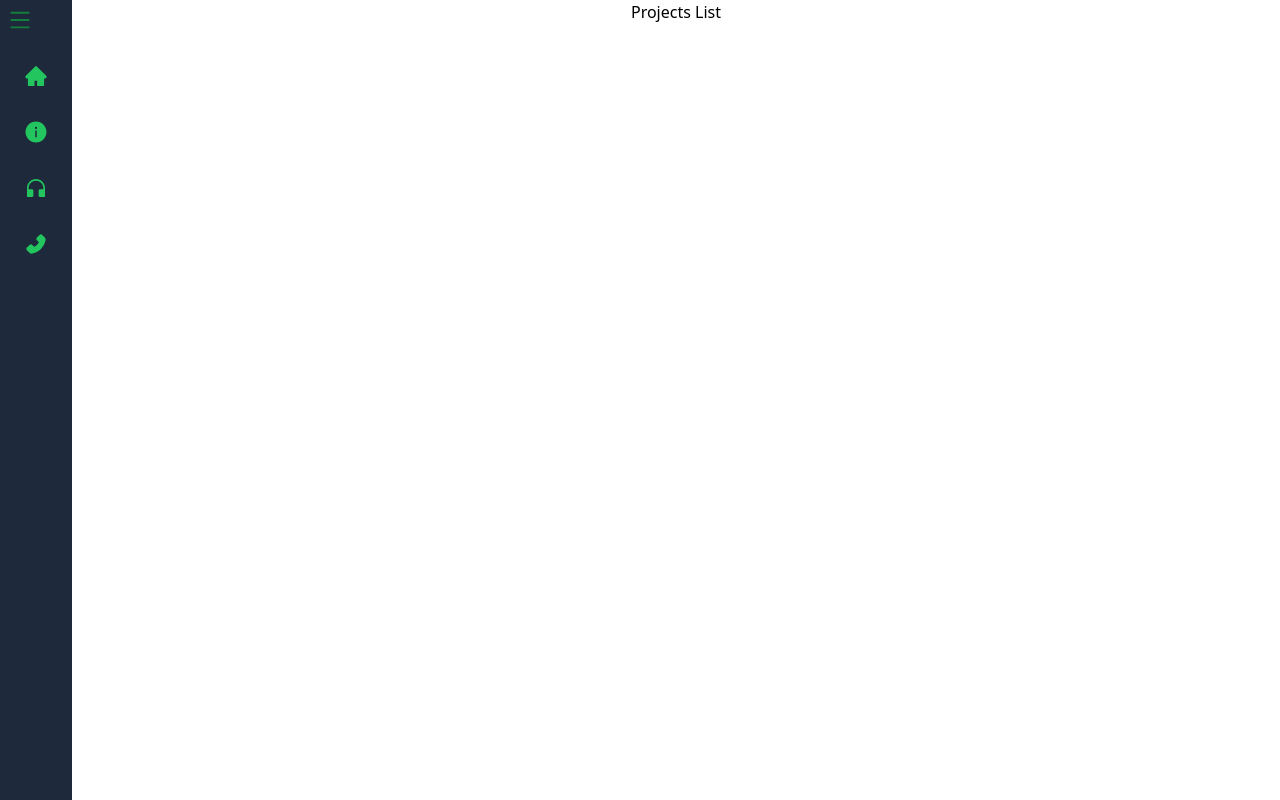
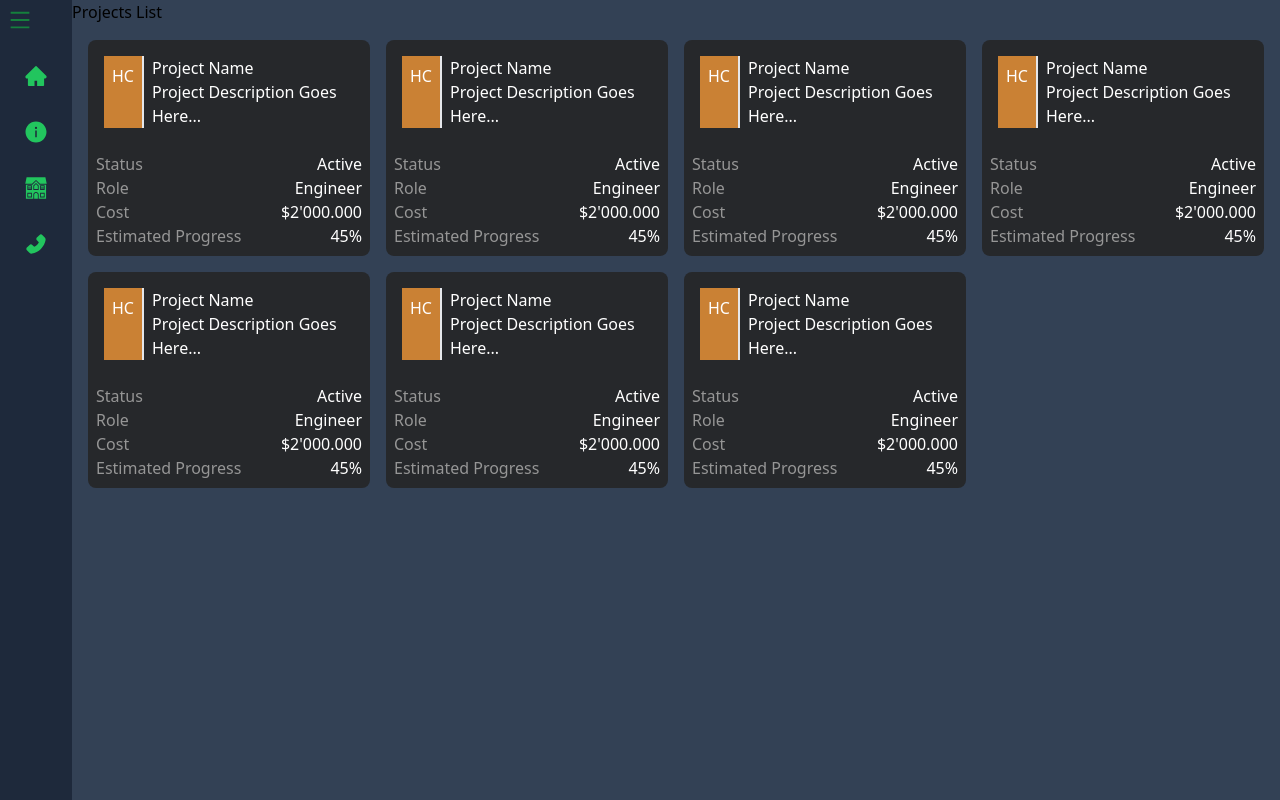
Before and after one commit to HassanEmam/BIMPWA, a React (Vite) app: page /dashboard in a window 1280 px wide. Built offline with nearby package versions, Linux system fonts and the light colour scheme; sample sign-in values are in the browser's storage.

Commit message:
added Project Card

```diff
--- a/src/components/Dashboard.tsx
+++ b/src/components/Dashboard.tsx
@@ -1,11 +1,14 @@
 import Sidenav from "./Sidenav";
-
+import ProjectsList from "./ProjectsList";
 const Dashboard = () => (
   <div className="flex h-full w-full sm:flex-row">
     <div className="fixed sm:static sm:h-full sm:flex-col">
       <Sidenav />
     </div>
-    <div className="flex flex-1 justify-center">Projects List</div>
+    <div className=" flex-1 bg-slate-700">
+      Projects List
+      <ProjectsList />
+    </div>
   </div>
 );
 
--- /dev/null
+++ b/src/components/ProjectCard.tsx
@@ -0,0 +1,33 @@
+const ProjectCard = () => {
+  return (
+    <div className="bg-[#26282b] rounded-lg cursor-pointer hover:outline hover:outline-2 hover:outline-[#029AE0]">
+      <div className="flex gap-2 p-4 align-middle justify-start border-b-[#3b3c3f]">
+        <p className="bg-[#ca8134] p-2 border-r-2 aspect-square">HC</p>
+        <div>
+          <h5>Project Name</h5>
+          <p>Project Description Goes Here...</p>
+        </div>
+      </div>
+      <div className="p-2 flex-col">
+        <div className="flex items-center justify-between w-full">
+          <p className=" text-[#969696]">Status</p>
+          <p>Active</p>
+        </div>
+        <div className="flex items-center justify-between w-full">
+          <p className="text-[#969696]">Role</p>
+          <p>Engineer</p>
+        </div>
+        <div className="flex items-center justify-between w-full">
+          <p className="text-[#969696]">Cost</p>
+          <p>$2'000.000</p>
+        </div>
+        <div className="flex items-center justify-between w-full">
+          <p className="text-[#969696]">Estimated Progress</p>
+          <p>45%</p>
+        </div>
+      </div>
+    </div>
+  );
+};
+
+export default ProjectCard;
--- /dev/null
+++ b/src/components/ProjectsList.tsx
@@ -0,0 +1,20 @@
+import ProjectCard from "./ProjectCard";
+
+const ProjectsList = () => {
+  return (
+    <div
+      id="projects-list"
+      className="bg-slate-700 grid p-4 gap-4 grid-cols-4 text-white"
+    >
+      <ProjectCard />
+      <ProjectCard />
+      <ProjectCard />
+      <ProjectCard />
+      <ProjectCard />
+      <ProjectCard />
+      <ProjectCard />
+    </div>
+  );
+};
+
+export default ProjectsList;
--- a/src/components/Sidenav.tsx
+++ b/src/components/Sidenav.tsx
@@ -1,5 +1,4 @@
 import {
-  AiFillCustomerService,
   AiFillHome,
   AiFillInfoCircle,
   AiFillPhone,
@@ -8,6 +7,7 @@ import {
 } from "react-icons/ai";
 import { useState } from "react";
 import { useNavigate } from "react-router-dom";
+import { GiFamilyHouse } from "react-icons/gi";
 
 const Sidenav = () => {
   const [nav, setNav] = useState(false);
@@ -52,7 +52,7 @@ const Sidenav = () => {
             className="flex px-4 my-4 hover:bg-sky-700"
             onClick={() => handleClick("/modelviewer")}
           >
-            <AiFillCustomerService className="mx-2 text-2xl" />
+            <GiFamilyHouse className="mx-2 text-2xl" />
             <p className={`${!nav ? "hidden" : ""}`}>Model Viewer</p>
           </li>
           <li className="flex px-4 my-4 hover:bg-sky-700">
@@ -77,7 +77,7 @@ const Sidenav = () => {
             <AiFillInfoCircle className="mx-2" /> Projects
           </li>
           <li className="flex my-4 border-b border-gray-300">
-            <AiFillCustomerService className="mx-2" />
+            <GiFamilyHouse className="mx-2" />
             Model Viewer
           </li>
           <li className="flex my-4">
```
